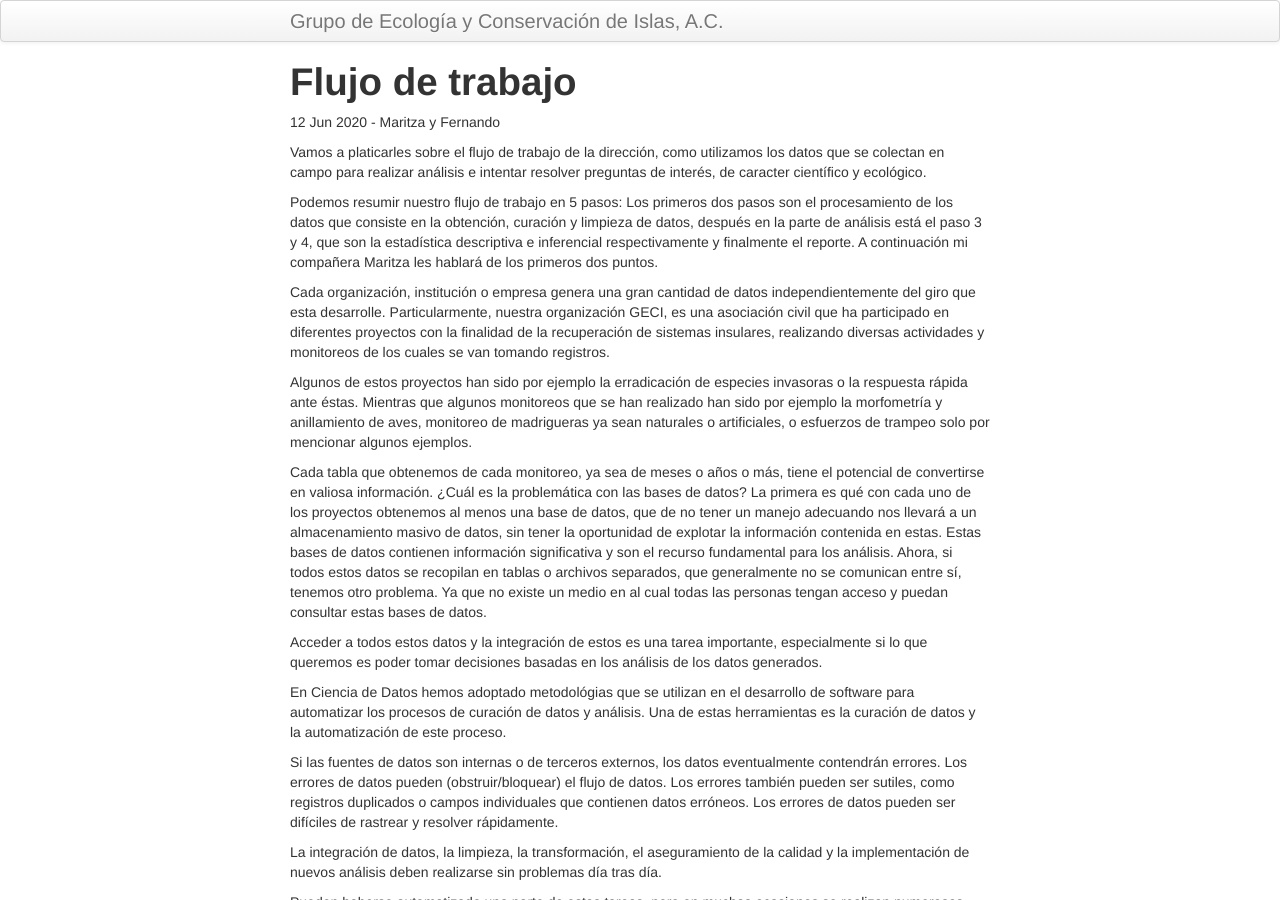
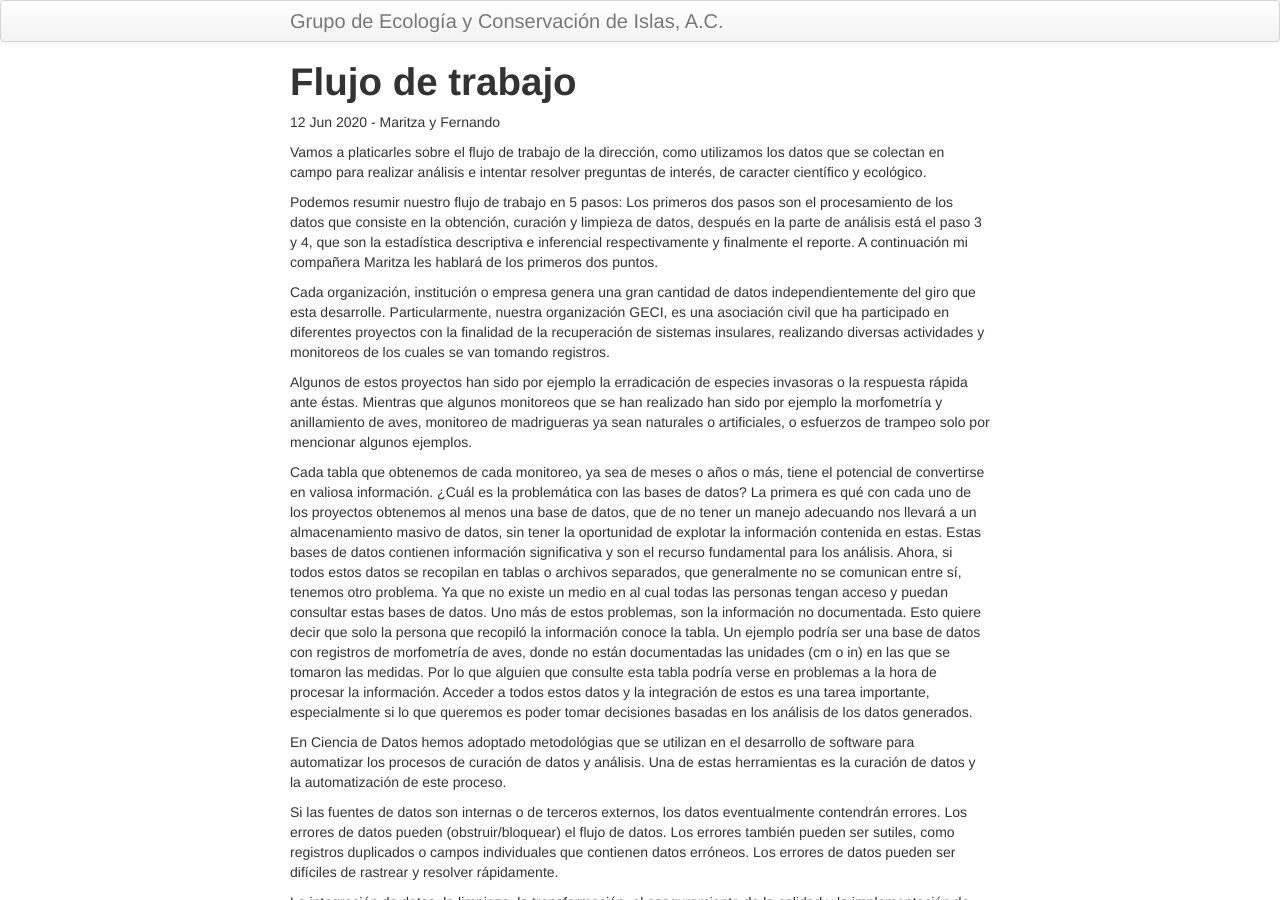
Before and after one commit to LizethMReyes/islasgeci.github.io, a Jekyll site: the page built from _posts/2020-06-12-flujo-trabajo.md, in a window 1280 px wide and 900 px high. Built offline with Jekyll 4.4.1, drawn with Linux system fonts in a browser that asks for light colours.

Commit message:
Update _posts/2020-06-12-flujo-trabajo.md

```diff
--- a/_posts/2020-06-12-flujo-trabajo.md
+++ b/_posts/2020-06-12-flujo-trabajo.md
@@ -20,7 +20,7 @@ Cada tabla que obtenemos de cada monitoreo, ya sea de meses o años o más, tien
 ¿Cuál es la problemática con las bases de datos?
 La primera es qué con cada uno de los proyectos obtenemos al menos una base de datos, que de no tener un manejo adecuando nos llevará a un almacenamiento masivo de datos, sin tener la oportunidad de explotar la información contenida en estas.
 Estas bases de datos contienen información significativa y son el recurso fundamental para los análisis. Ahora, si todos estos datos se recopilan en tablas o archivos separados, que generalmente no se comunican entre sí, tenemos otro problema. Ya que no existe un medio en al cual todas las personas tengan acceso y puedan consultar estas bases de datos.
-
+Uno más de estos problemas, son la información no documentada. Esto quiere decir que solo la persona que recopiló la información conoce la tabla. Un ejemplo podría ser una base de datos con registros de morfometría de aves, donde no están documentadas las unidades (cm o in) en las que se tomaron las medidas. Por lo que alguien que consulte esta tabla podría verse en problemas a la hora de procesar la información.
 Acceder a todos estos datos y la integración de estos es una tarea importante, especialmente si lo que queremos es poder tomar decisiones basadas en los análisis de los datos generados.
 
 
```
